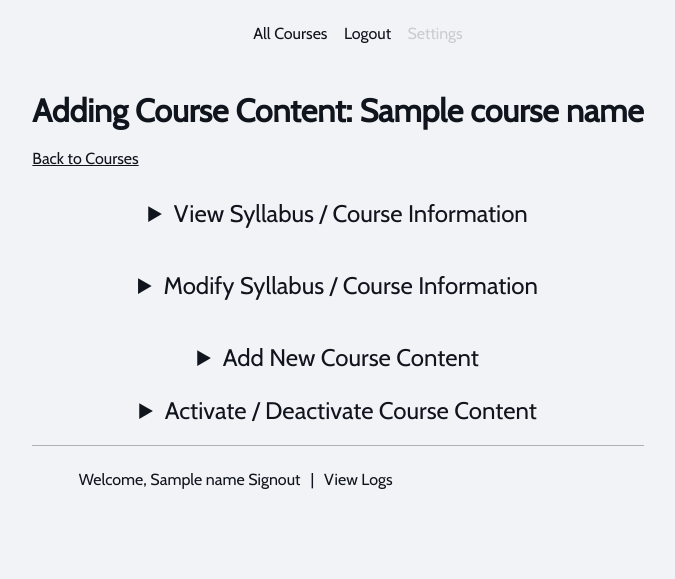
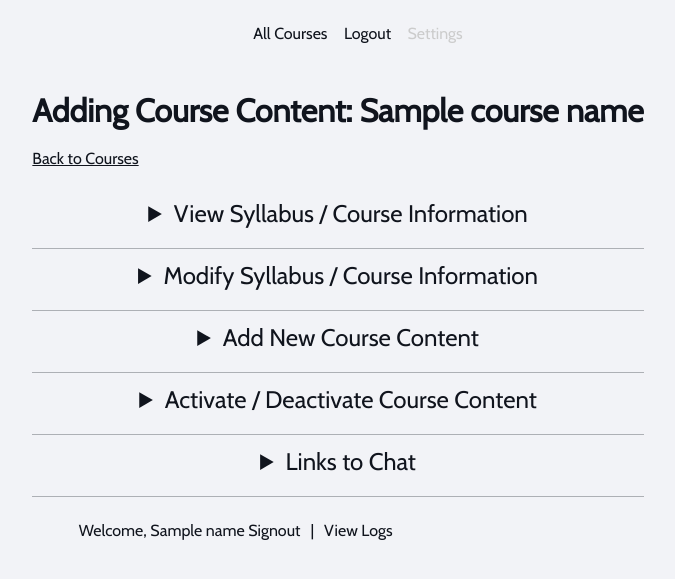
Before and after one commit to satishsurath/alldayta.xyz, a Flask app: template app/templates/course_contents.html in a window 1280 px wide. Shown: the top 579 px of the page, without its empty margins (302-977 px from the left). Run offline with Flask 3, Linux system fonts and the light colour scheme; the visitor is signed in with stand-in values (Sample User, id 1); the template is opened without the code that fills it: values that come from a table or form of the project are taken from there, most other values are stand-ins (such as "Sample title", 1, 10 or a date in 2020); some libraries are stand-ins or nearby versions.

Commit message:
Adding the Test TA and Student TA Links to Course_Contents Page
Signed-off-by: Satish Surath <connect@sati.sh>

```diff
--- a/app/routes.py
+++ b/app/routes.py
@@ -427,6 +427,7 @@ def course_contents(course_name):
        name=session.get('name'),
        form=form,
        file_info=file_info,
+       folder=user_folder,
        metadata=metadata,  # add metadata to the template
        )
 
--- a/app/templates/course_contents.html
+++ b/app/templates/course_contents.html
@@ -39,7 +39,7 @@
                 {{ metadata.classdescription if metadata.classdescription else "<empty>" }}</li><br>
         </ul>
     </details>
-    <br>
+    <hr>
     <details id="ReplaceSyllabus">
         <summary class="course-content-heading">Modify Syllabus / Course Information </summary>
 
@@ -108,7 +108,7 @@
         </div>
 
     </details>
-    <br>
+    <hr>
 
     {% else %}
 
@@ -132,7 +132,7 @@
             <div id="processing" class="processing"></div>
         </form>
     </details>
-    <br>
+    <hr>
     {% endif %}
 
 
@@ -140,7 +140,7 @@
       <summary class="course-content-heading">Add New Course Content </summary>
     <a href="{{ url_for('course_contents_rename',course_name=course_name) }}">Add New Course Content </a>
     </details>
-
+    <hr>
     <details id="ActivateCourseContent">
         <summary class="course-content-heading">Activate / Deactivate Course Content </summary>
 
@@ -256,7 +256,38 @@
         {% endif %}
 
     </details>
+    {% if syllabus %}
+    {% if contents_info %}
+    <hr>
+    <details id="ChatContent" class="center-align">
+      <summary class="course-content-heading">Links to Chat</summary>
+      <ul style="line-height: 2rem; vertical-align: middle;">
+        <li class="nav-links">
+          <a href="{{ url_for('teaching_assistant', course_name=course_name, folder=folder) }}">
+            {% include './svg/svg_chat_test.html' %}
+            Test TA
+          </a>
+        </li>
+        <li class="nav-links">
+
+          <a href="{{ url_for('teaching_assistant_student', course_name=course_name, folder=folder) }}">
+            {% include './svg/svg_chat.html' %}
+            Student TA
+          </a>
+        </li>
+      </ul>
+      <p style="text-align: left;">
+        <b>Note:</b><br>
+        <b>Test TA</b> shows extra information for testing purposes. <br>
+        <b>Student TA</b> shows the information that the students will see.
+    </p>
+    </details>
+    {% endif %}
+    {% endif %}
 
     {% include 'user_status.html' %}
 
+
+
+
 {% endblock %}
```
